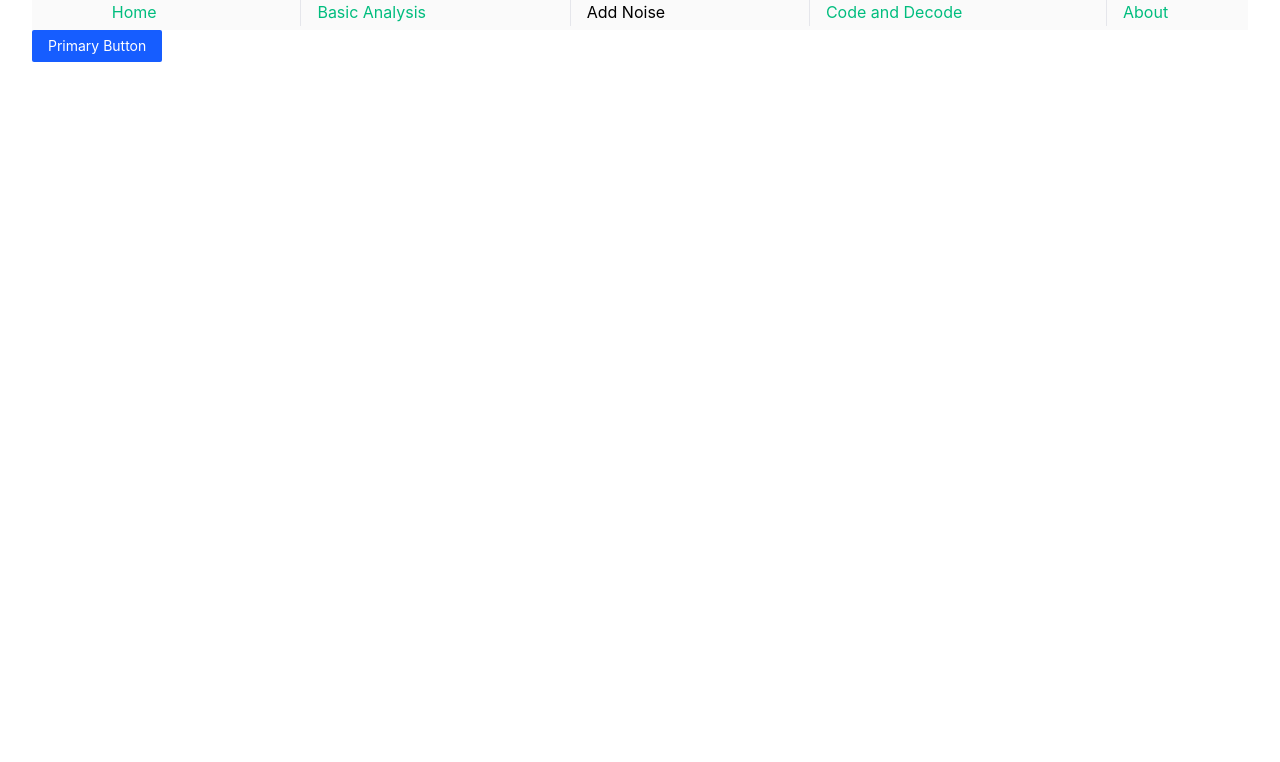
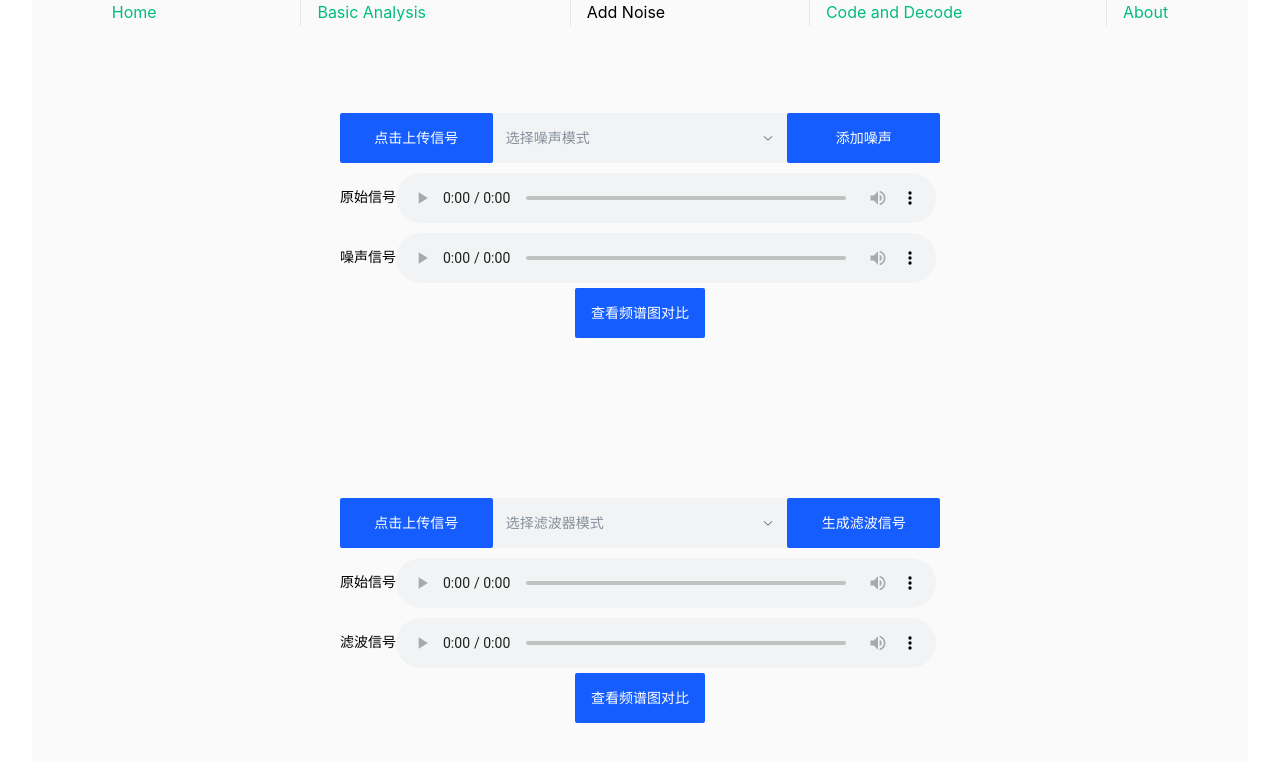
Before and after one commit to zangyubo/DSP-course-design, a Vue app in the folder dsp-web-ui/: page /add-noise in a window 1280 px wide. Shown: the top 762 px of the page. Built offline with nearby package versions, Linux system fonts and the light colour scheme.

Commit message:
Fix : add noise page and code / decode page UI

```diff
--- a/dsp-web-ui/src/views/addnosie/add-noise.vue
+++ b/dsp-web-ui/src/views/addnosie/add-noise.vue
@@ -1,16 +1,15 @@
 <template>
-  <a-button type="primary" @click="goToHome">Primary Button</a-button>
+  <div style="height: 100%; width: 100%">
+    <div style="height: 50%; width: 100%">
+      <dealNoise />
+    </div>
+    <div style="height: 50%; width: 100%">
+      <dealFilliter />
+    </div>
+  </div>
 </template>
 
 <script setup lang="ts">
-import { useRouter } from 'vue-router'
-import { yAxis1F } from '../basic-analysis/data'
-
-const router = useRouter()
-
-// Function to navigate to /home
-const goToHome = () => {
-  yAxis1F.value[1] = 500
-  router.push('/basic-analysis')
-}
+import dealFilliter from './components/deal-filliter.vue'
+import dealNoise from './components/deal-noise.vue'
 </script>
--- /dev/null
+++ b/dsp-web-ui/src/views/addnosie/components/deal-filliter.vue
@@ -0,0 +1,67 @@
+<template>
+  <!-- <a-button type="primary" @click="goToHome">Primary Button</a-button> -->
+
+  <div
+    style="
+      height: 100%;
+      width: 100%;
+      background-color: rgb(250, 250, 250);
+      display: flex;
+      align-items: center;
+      justify-content: center;
+      flex-direction: column;
+    "
+  >
+    <div style="margin: 5px; flex-direction: row; display: flex; height: 50px; width: 600px">
+      <a-button type="primary" style="height: 100%; width: 200px">点击上传信号</a-button>
+      <a-select placeholder="选择滤波器模式" style="width: 400px">
+        <a-option>IIR</a-option>
+        <a-option>FIR</a-option>
+        <a-option disabled>Disabled</a-option>
+      </a-select>
+      <a-button type="primary" style="height: 100%; width: 200px">生成滤波信号</a-button>
+    </div>
+    <div
+      style="
+        width: 600px;
+        height: 50px;
+        margin: 5px;
+        display: flex;
+        flex-direction: row;
+        align-items: center;
+      "
+    >
+      <div style="color: black">原始信号</div>
+      <audio controls ref="audioPlayer1" style="height: 100%; width: 90%"></audio>
+    </div>
+    <div
+      style="
+        width: 600px;
+        height: 50px;
+        margin: 5px;
+        display: flex;
+        flex-direction: row;
+        align-items: center;
+      "
+    >
+      <div style="color: black">滤波信号</div>
+      <audio controls ref="audioPlayer1" style="height: 100%; width: 90%"></audio>
+    </div>
+    <div>
+      <a-button type="primary" style="height: 50px" @click="goToHome">查看频谱图对比</a-button>
+    </div>
+  </div>
+</template>
+
+<script setup lang="ts">
+import { useRouter } from 'vue-router'
+import { yAxis1F } from '../../basic-analysis/data'
+
+const router = useRouter()
+
+// Function to navigate to /home
+const goToHome = () => {
+  yAxis1F.value[1] = 500
+  router.push('/basic-analysis')
+}
+</script>
--- /dev/null
+++ b/dsp-web-ui/src/views/addnosie/components/deal-noise.vue
@@ -0,0 +1,68 @@
+<template>
+  <!-- <a-button type="primary" @click="goToHome">Primary Button</a-button> -->
+
+  <div
+    style="
+      height: 100%;
+      width: 100%;
+      background-color: rgb(250, 250, 250);
+      display: flex;
+      align-items: center;
+      justify-content: center;
+      flex-direction: column;
+    "
+  >
+    <div style="margin: 5px; flex-direction: row; display: flex; height: 50px; width: 600px">
+      <a-button type="primary" style="height: 100%; width: 200px">点击上传信号</a-button>
+      <a-select placeholder="选择噪声模式" style="width: 400px">
+        <a-option>单频噪声</a-option>
+        <a-option>多频噪声</a-option>
+        <a-option>白噪声</a-option>
+        <a-option>混响</a-option>
+      </a-select>
+      <a-button type="primary" style="height: 100%; width: 200px">添加噪声</a-button>
+    </div>
+    <div
+      style="
+        width: 600px;
+        height: 50px;
+        margin: 5px;
+        display: flex;
+        flex-direction: row;
+        align-items: center;
+      "
+    >
+      <div style="color: black">原始信号</div>
+      <audio controls ref="audioPlayer1" style="height: 100%; width: 90%"></audio>
+    </div>
+    <div
+      style="
+        width: 600px;
+        height: 50px;
+        margin: 5px;
+        display: flex;
+        flex-direction: row;
+        align-items: center;
+      "
+    >
+      <div style="color: black">噪声信号</div>
+      <audio controls ref="audioPlayer1" style="height: 100%; width: 90%"></audio>
+    </div>
+    <div>
+      <a-button type="primary" style="height: 50px" @click="goToHome">查看频谱图对比</a-button>
+    </div>
+  </div>
+</template>
+
+<script setup lang="ts">
+import { useRouter } from 'vue-router'
+import { yAxis1F } from '../../basic-analysis/data'
+
+const router = useRouter()
+
+// Function to navigate to /home
+const goToHome = () => {
+  yAxis1F.value[1] = 500
+  router.push('/basic-analysis')
+}
+</script>
--- a/dsp-web-ui/src/views/code-decode/code-decode.vue
+++ b/dsp-web-ui/src/views/code-decode/code-decode.vue
@@ -1,3 +1,15 @@
 <template>
-  <div>hello code and decode</div>
+  <div style="height: 100%; width: 100%">
+    <div style="height: 50%; width: 100%">
+      <codeSignal />
+    </div>
+    <div style="height: 50%; width: 100%">
+      <decodeSignal />
+    </div>
+  </div>
 </template>
+
+<script setup lang="ts">
+import codeSignal from './components/code-signal.vue'
+import decodeSignal from './components/decode-signal.vue'
+</script>
--- /dev/null
+++ b/dsp-web-ui/src/views/code-decode/components/code-signal.vue
@@ -0,0 +1,63 @@
+<template>
+  <!-- <a-button type="primary" @click="goToHome">Primary Button</a-button> -->
+
+  <div
+    style="
+      height: 100%;
+      width: 100%;
+      background-color: rgb(250, 250, 250);
+      display: flex;
+      align-items: center;
+      justify-content: center;
+      flex-direction: column;
+    "
+  >
+    <div style="margin: 5px; flex-direction: row; display: flex; height: 50px; width: 600px">
+      <a-button type="primary" style="height: 100%; width: 200px">点击上传音乐</a-button>
+      <a-input placeholder="输入密钥" style="width: 400px" />
+      <a-button type="primary" style="height: 100%; width: 200px">加密</a-button>
+    </div>
+    <div
+      style="
+        width: 600px;
+        height: 50px;
+        margin: 5px;
+        display: flex;
+        flex-direction: row;
+        align-items: center;
+      "
+    >
+      <div style="color: black">原始音频</div>
+      <audio controls ref="audioPlayer1" style="height: 100%; width: 90%"></audio>
+    </div>
+    <div
+      style="
+        width: 600px;
+        height: 50px;
+        margin: 5px;
+        display: flex;
+        flex-direction: row;
+        align-items: center;
+      "
+    >
+      <div style="color: black">加密信号</div>
+      <audio controls ref="audioPlayer1" style="height: 100%; width: 90%"></audio>
+    </div>
+    <div>
+      <a-button type="primary" style="height: 50px" @click="goToHome">查看频谱图对比</a-button>
+    </div>
+  </div>
+</template>
+
+<script setup lang="ts">
+import { useRouter } from 'vue-router'
+import { yAxis1F } from '../../basic-analysis/data'
+
+const router = useRouter()
+
+// Function to navigate to /home
+const goToHome = () => {
+  yAxis1F.value[1] = 500
+  router.push('/basic-analysis')
+}
+</script>
--- /dev/null
+++ b/dsp-web-ui/src/views/code-decode/components/decode-signal.vue
@@ -0,0 +1,63 @@
+<template>
+  <!-- <a-button type="primary" @click="goToHome">Primary Button</a-button> -->
+
+  <div
+    style="
+      height: 100%;
+      width: 100%;
+      background-color: rgb(250, 250, 250);
+      display: flex;
+      align-items: center;
+      justify-content: center;
+      flex-direction: column;
+    "
+  >
+    <div style="margin: 5px; flex-direction: row; display: flex; height: 50px; width: 600px">
+      <a-button type="primary" style="height: 100%; width: 200px">点击上传音乐</a-button>
+      <a-input placeholder="输入密钥" style="width: 400px" />
+      <a-button type="primary" style="height: 100%; width: 200px">解密</a-button>
+    </div>
+    <div
+      style="
+        width: 600px;
+        height: 50px;
+        margin: 5px;
+        display: flex;
+        flex-direction: row;
+        align-items: center;
+      "
+    >
+      <div style="color: black">原始音频</div>
+      <audio controls ref="audioPlayer1" style="height: 100%; width: 90%"></audio>
+    </div>
+    <div
+      style="
+        width: 600px;
+        height: 50px;
+        margin: 5px;
+        display: flex;
+        flex-direction: row;
+        align-items: center;
+      "
+    >
+      <div style="color: black">解密信号</div>
+      <audio controls ref="audioPlayer1" style="height: 100%; width: 90%"></audio>
+    </div>
+    <div>
+      <a-button type="primary" style="height: 50px" @click="goToHome">查看频谱图对比</a-button>
+    </div>
+  </div>
+</template>
+
+<script setup lang="ts">
+import { useRouter } from 'vue-router'
+import { yAxis1F } from '../../basic-analysis/data'
+
+const router = useRouter()
+
+// Function to navigate to /home
+const goToHome = () => {
+  yAxis1F.value[1] = 500
+  router.push('/basic-analysis')
+}
+</script>
```
